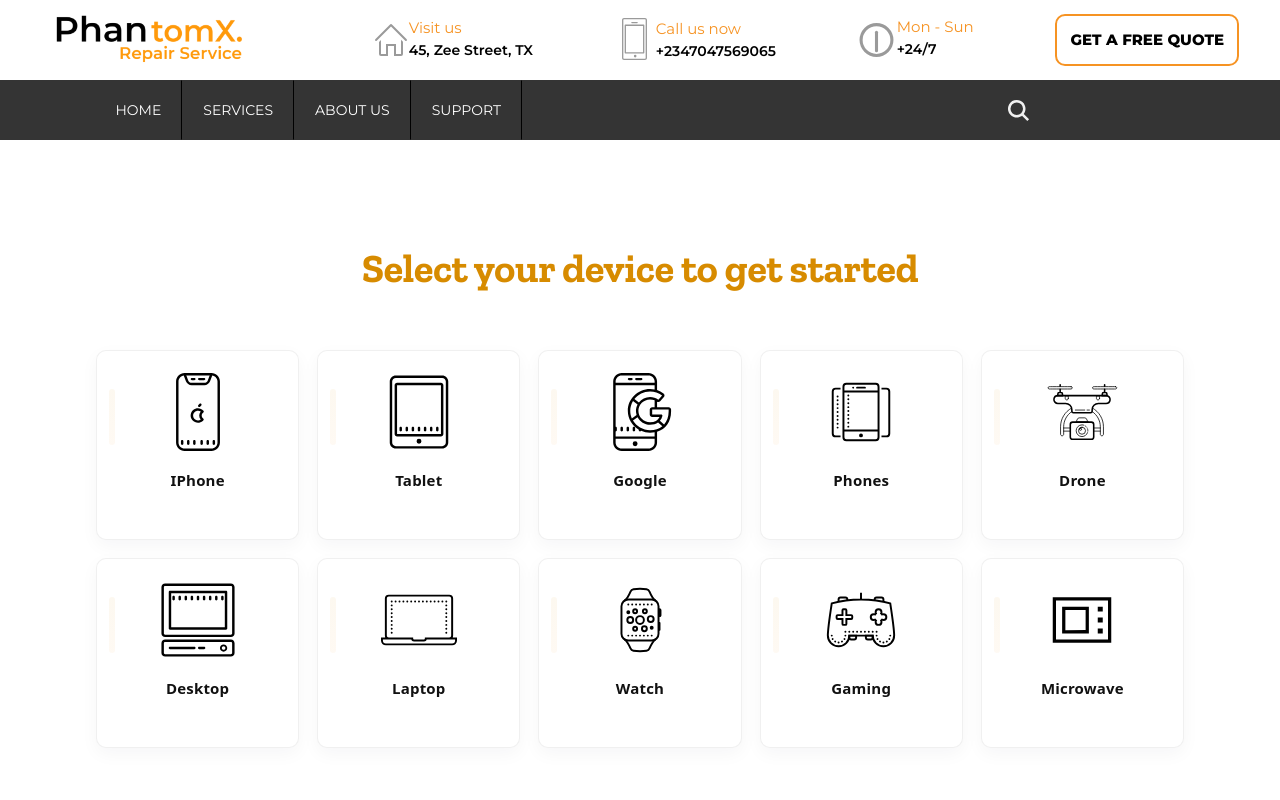
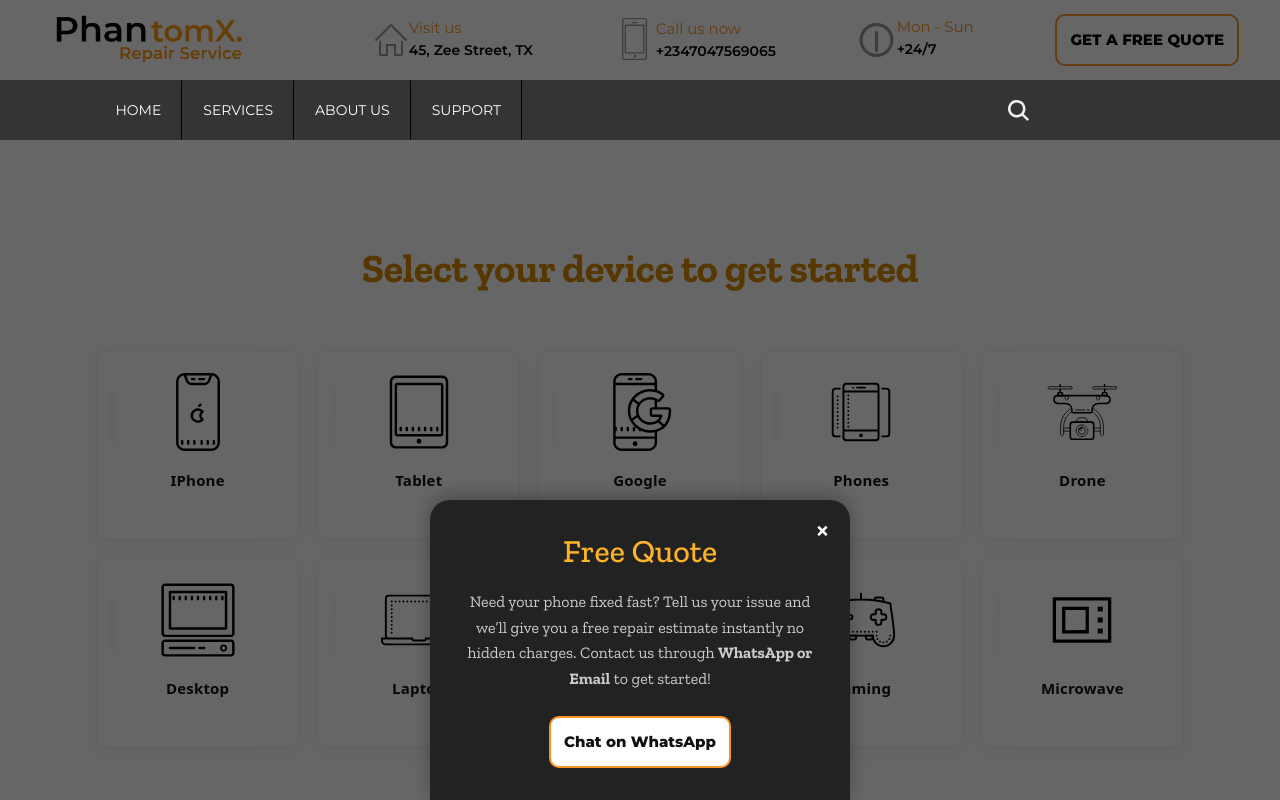
Before and after one commit to phantom-x1/phantomx-fix, a plain HTML site: page support.html in a window 1280 px wide. Both pictures are taken after a click on the link "GET A FREE QUOTE". Shown: the top 800 px of the page. Drawn offline with nearby package versions, Linux system fonts and the light colour scheme.

Commit message:
updated my site

```diff
--- a/style.css
+++ b/style.css
@@ -1,13 +1,12 @@
 body {
     padding: 0px;
     margin: 0px;
+    overflow-x: hidden;
 }
 
-
-
 html {
-  scroll-behavior: smooth;   /* smooth scrolling */
-  scroll-padding-top: 60px;  /* height of your navbar */
+  scroll-behavior: smooth;
+  scroll-padding-top: 60px;
 }
 
 
@@ -633,12 +632,89 @@
   padding: 0 18px;
 }
 
+   .quote-popup {
+  display: none;
+  position: fixed;
+  top: 0;
+  left: 0;
+  width: 100%;
+  height: 100%;
+  background: rgba(0,0,0,0.6);
+  justify-content: center;
+  align-items: flex-end;
+  z-index: 999;
+}
+
+.quote-popup.active {
+  display: flex;
+}
+
+.quote-content {
+  background: #222;
+  color: #fff;
+  width: 100%;
+  max-width: 420px;
+  border-radius: 20px 20px 0 0;
+  text-align: center;
+  padding: 2em;
+  box-shadow: 0 -4px 20px rgba(0,0,0,0.3);
+  font-family: "Zilla Slab", serif;
+  animation: slideUp 0.4s ease;
+  position: relative;
+}
+
+.quote-content h2 {
+  color: rgb(255,179,38);
+  margin-bottom: 0.6em;
+}
+
+.quote-content p {
+  color: #ccc;
+  line-height: 1.6;
+  margin-bottom: 1.5em;
+}
+
+.send-btn {
+  background: rgb(255,179,38);
+  color: #111;
+  padding: 0.7em 1.5em;
+  border: none;
+  border-radius: 6px;
+  cursor: pointer;
+  font-weight: 600;
+  transition: 0.3s;
+}
+
+.send-btn:hover {
+  background: #ffa500;
+}
+
+.close-btn {
+  position: absolute;
+  top: 12px;
+  right: 20px;
+  font-size: 26px;
+  color: #fff;
+  cursor: pointer;
+}
+
+@keyframes slideUp {
+  from {
+    transform: translateY(100%);
+    opacity: 0;
+  }
+  to {
+    transform: translateY(0);
+    opacity: 1;
+  }
+}
+
 
 .first-context h1 {
   text-align: center;
   font-weight: 700;
   margin: 30px 0px 30px 0px;
-  color: #d78b00; /* warm brand accent */
+  color: #d78b00;
   letter-spacing: -0.2px;
   font-size: 40px ;
   font-family: "Zilla Slab", serif;
@@ -723,7 +799,7 @@
 
 .grid-1, .grid-2, .grid-3, .grid-4, .grid-5,
 .grid-6, .grid-7, .grid-8, .grid-9, .grid-10 {
-  position: relative; /* for pseudo element */
+  position: relative;
   padding-top: 18px;
 }
 
@@ -958,11 +1034,11 @@
       text-align: center;
     }
 
-    /* Active link */
+
     #navs-s ul li a.menu-c {
      padding-top: 20px;
       color: #fff;
-      width: 380px;
+      max-width: 100%;
       padding-bottom: 0px;
       text-align: center;
       font-size: larger;
@@ -984,6 +1060,7 @@
     #navs-s ul li.show ul.dropdown {
       display: inline-block;
       background-color: #111;
+      margin-left: -150%;
     }
 
     #navs-s ul li ul.dropdown li a {
@@ -999,6 +1076,7 @@
     #navs-s ul li ul.dropdown li a:hover {
         background-color: rgb(255, 179, 38);
     }
+
 }
 
 @media (min-width:993px) {
--- a/support.html
+++ b/support.html
@@ -42,8 +42,24 @@
                     <span>+24/7</span>
                 </div>
             </div>
-            <a href="#"><button>GET A FREE QUOTE</button></a>
+            <a href="#" class="quote-btn"><button>GET A FREE QUOTE</button></a>
+
+            <div id="quote-popup" class="quote-popup">
+                <div class="quote-content">
+                    <span class="close-btn">&times;</span>
+                    <h2>Free Quote</h2>
+                    <p>
+                    Need your phone fixed fast?
+                    Tell us your issue and we’ll give you a free repair estimate instantly no hidden charges.
+                    Contact us through <strong>WhatsApp or Email</strong> to get started!
+                    </p>
+                    <a href="https://wa.me/234XXXXXXXXXX" target="_blank">
+                    <button class="send-btn">Chat on WhatsApp</button>
+                    </a>
+                </div>
+            </div>
         </div>
+
     </header>
     <nav class="navbar sticky-top navbar-expand-lg" id="first-nav">
         <div class="collapse navbar-collapse" id="navbarSupportedContent">
@@ -180,6 +196,20 @@
                 </a>
             </div>
         </div>
+        <div id="quote-popup" class="quote-popup">
+            <div class="quote-content">
+                <span class="close-btn">&times;</span>
+                <h2>Free Quote</h2>
+                <p>
+                Need your phone fixed fast?
+                Tell us your issue and we’ll give you a free repair estimate instantly no hidden charges.
+                Contact us through <strong>WhatsApp or Email</strong> to get started!
+                </p>
+                <a href="https://wa.me/2347047569065" target="_blank">
+                <button class="send-btn">Chat on WhatsApp</button>
+                </a>
+            </div>
+        </div>
     </body>
     <footer>
         <div class="footer-container">
@@ -285,12 +315,12 @@
         const searchBox = document.getElementById('searchBox');
 
         searchIcon.addEventListener('click', () => {
-            searchIcon.style.display = 'none';   // hide icon
-            searchBox.style.display = 'inline-block'; // show input
+            searchIcon.style.display = 'none';
+            searchBox.style.display = 'inline-block';
             searchBox.focus();
         });
 
-        // Close search when pressing ESC or leaving input empty + blur
+
         searchBox.addEventListener('blur', () => {
             if (searchBox.value.trim() === '') {
             searchBox.style.display = 'none';
@@ -298,7 +328,7 @@
             }
         });
 
-        // Optional: allow ESC to close search
+
         searchBox.addEventListener('keydown', (e) => {
             if (e.key === 'Escape') {
             searchBox.style.display = 'none';
@@ -307,13 +337,11 @@
             }
         });
 
-                // 1️⃣ Select the "Home" menu item by its ID
         const homeMenu = document.getElementById("home-menu");
 
-        // 2️⃣ When "Home" is clicked, toggle the dropdown visibility
-        homeMenu.addEventListener("click", function() {
-        // 'toggle' means: if it has the class, remove it; if not, add it.
-        homeMenu.classList.toggle("show");
+        homeMenu.addEventListener("click", function()
+        {
+            homeMenu.classList.toggle("show");
         });
 
 
@@ -323,6 +351,24 @@
             homeMenu.classList.remove("show");
         }
         });
+
+       const openBtn = document.querySelector('.quote-btn');
+        const popup = document.getElementById('quote-popup');
+        const closeBtn = document.querySelector('.close-btn');
+
+        openBtn.addEventListener('click', (e) => {
+            e.preventDefault();
+            popup.classList.add('active');
+        });
+
+        closeBtn.addEventListener('click', () => {
+            popup.classList.remove('active');
+        });
+
+        window.addEventListener('click', (e) => {
+            if (e.target === popup) popup.classList.remove('active');
+        });
+
     </script>
 
 </body>
```
Also changed, not shown: app.js (+12 -17 lines), fixes.html (+1 -3 lines), index.html (+33 -1 lines), styles.css (+4 -5 lines).
